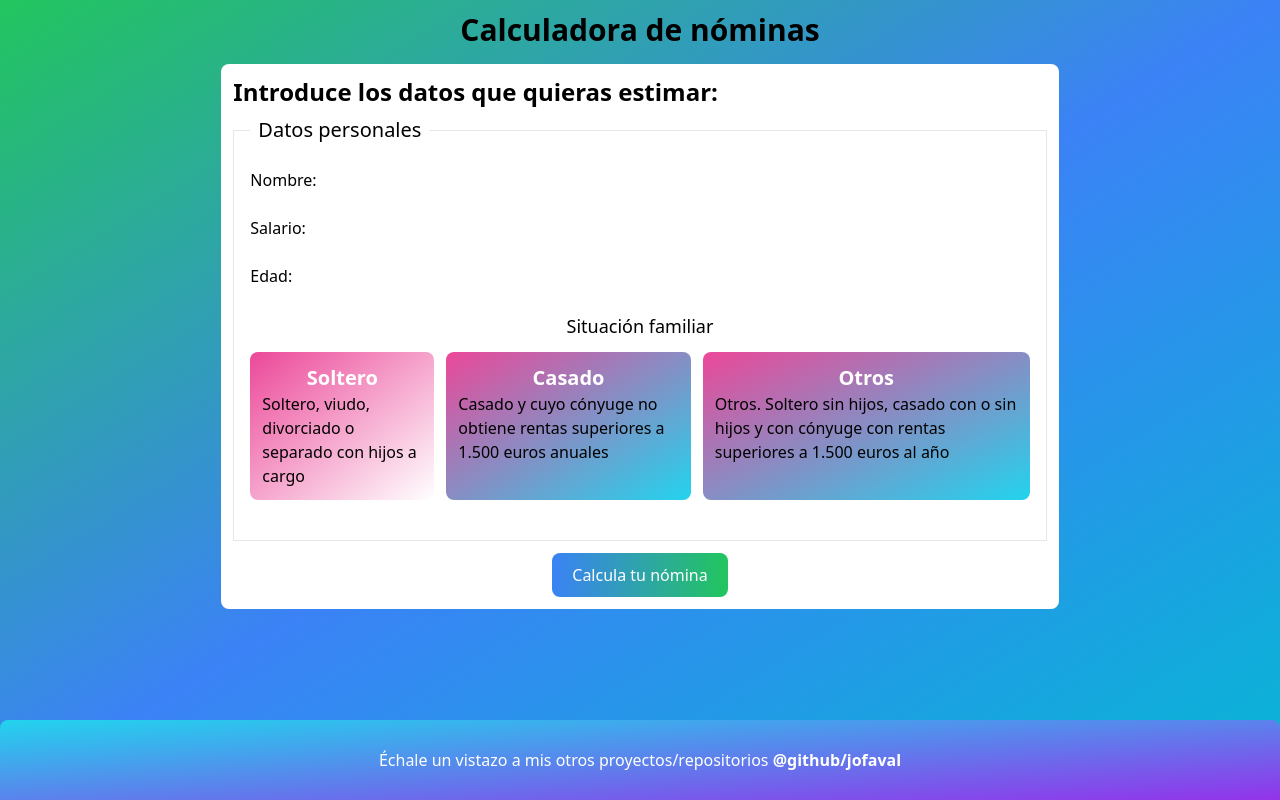
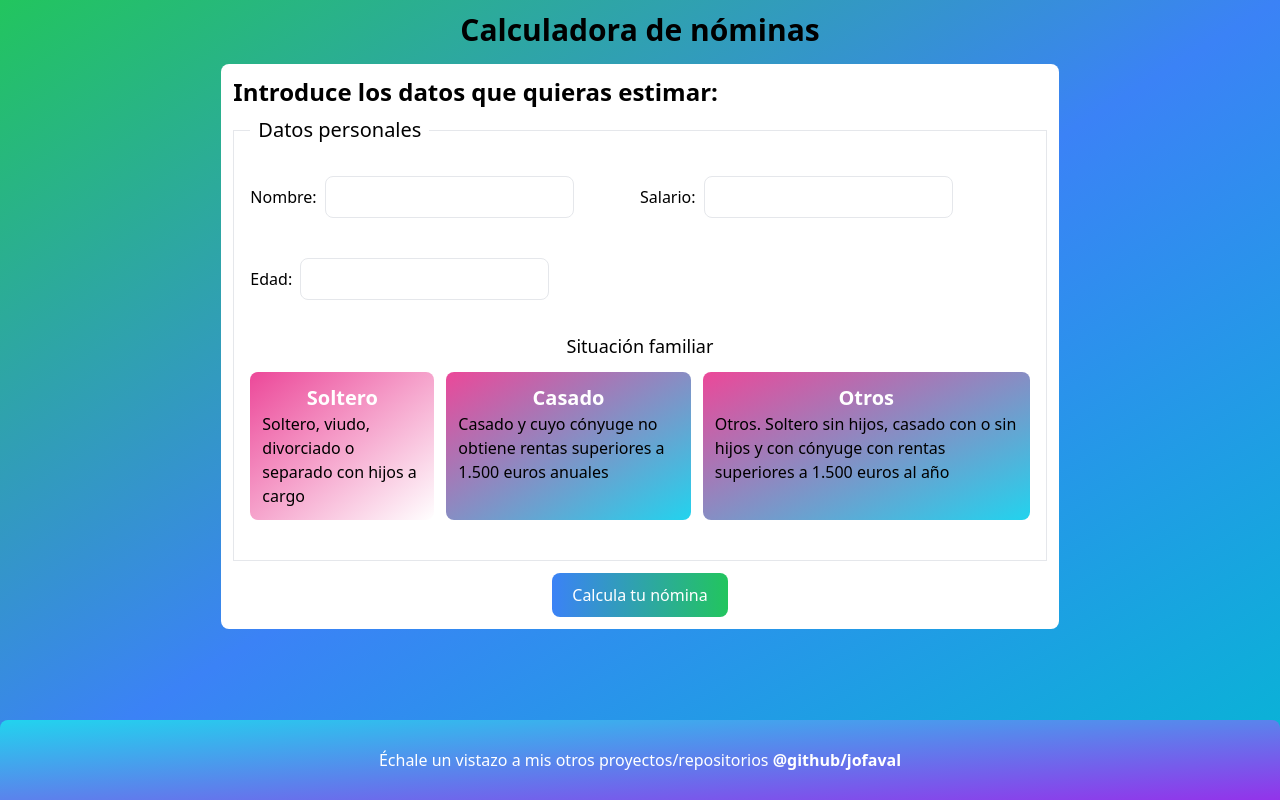
Before and after one commit to jofaval/calculadora-nomina, a React (Vite) app: page / in a window 1280 px wide. Built offline with nearby package versions, Linux system fonts and the light colour scheme.

Commit message:
feat: change visual appeareance of inputs

```diff
--- a/src/Payroll/FieldWrapper.tsx
+++ b/src/Payroll/FieldWrapper.tsx
@@ -10,8 +10,9 @@ const FieldWrapper: React.FC<{
   name: string;
   children: JSX.Element | JSX.Element[];
   errors?: FieldError;
-}> = ({ label, name, children, errors }) => (
-  <div className="payroll__form__field mb-6">
+  className?: string;
+}> = ({ label, name, children, errors, className = "" }) => (
+  <div className={`payroll__form__field mb-6 ${className}`}>
     <>
       <label className="payroll__form__label" htmlFor={name}>
         {label}
--- a/src/Payroll/Payroll.tsx
+++ b/src/Payroll/Payroll.tsx
@@ -72,19 +72,46 @@ const Payroll: React.FC<{
           </legend>
 
           <Fieldset name="Datos personales">
-            <FieldWrapper name="name" label="Nombre:" errors={errors?.name}>
-              <input {...register("name", { required: true })} className={""} />
+            <div className="flex flex-wrap">
+              <FieldWrapper
+                className="flex-1"
+                name="name"
+                label="Nombre:"
+                errors={errors?.name}
+              >
+                <input
+                  className="border p-2 rounded-lg m-2"
+                  {...register("name")}
+                  id={"name"}
+                />
               </FieldWrapper>
+
               <FieldWrapper
+                className="flex-1"
                 name="salary"
                 label="Salario:"
                 errors={errors?.salary}
               >
-              <input {...register("salary", { required: true })} />
+                <input
+                  className="border p-2 rounded-lg m-2"
+                  {...register("salary", { required: true })}
+                  id={"salary"}
+                />
               </FieldWrapper>
-            <FieldWrapper name="age" label="Edad:" errors={errors?.age}>
-              <input {...register("age", { required: true })} />
+
+              <FieldWrapper
+                className="flex-1"
+                name="age"
+                label="Edad:"
+                errors={errors?.age}
+              >
+                <input
+                  className="border p-2 rounded-lg m-2"
+                  {...register("age", { required: true })}
+                  id={"age"}
+                />
               </FieldWrapper>
+            </div>
 
             <Situation {...{ register, watch, errors }} />
           </Fieldset>
```
Lines whose indentation alone changed are shown as unchanged.
